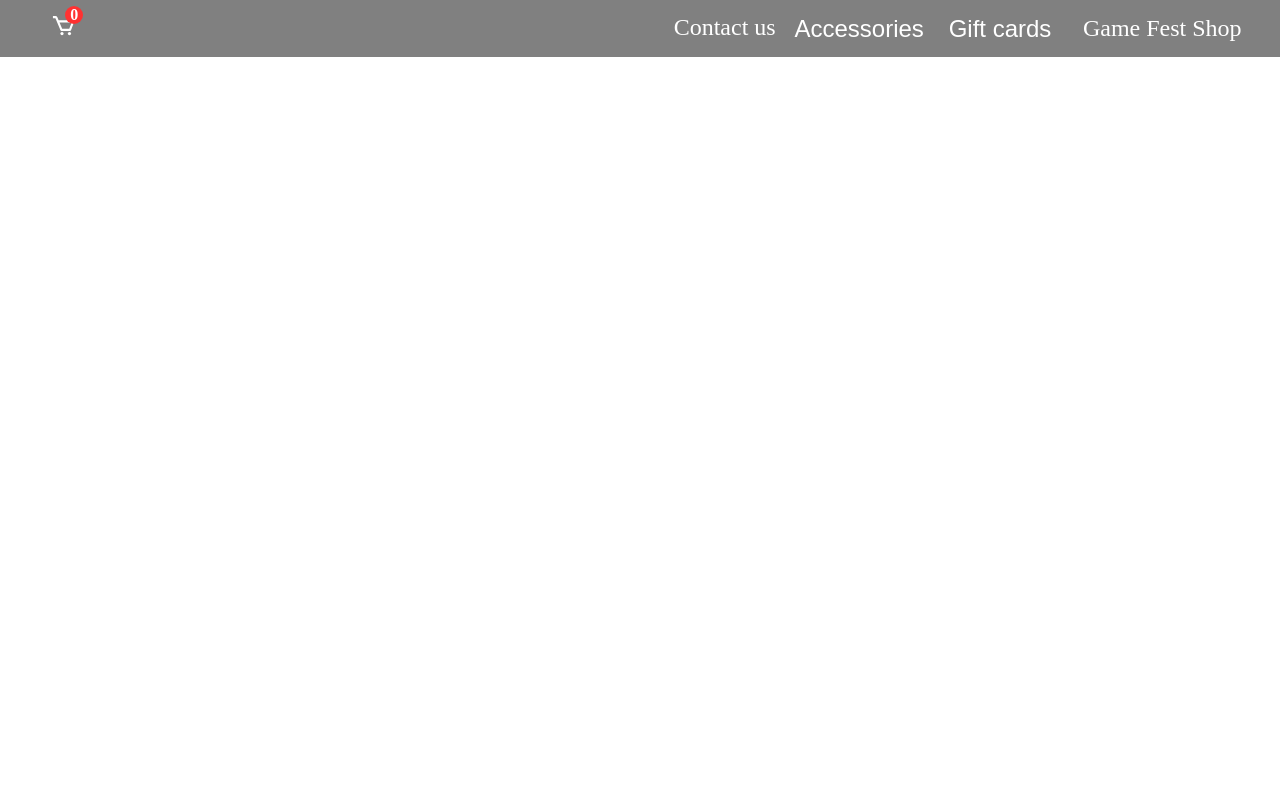
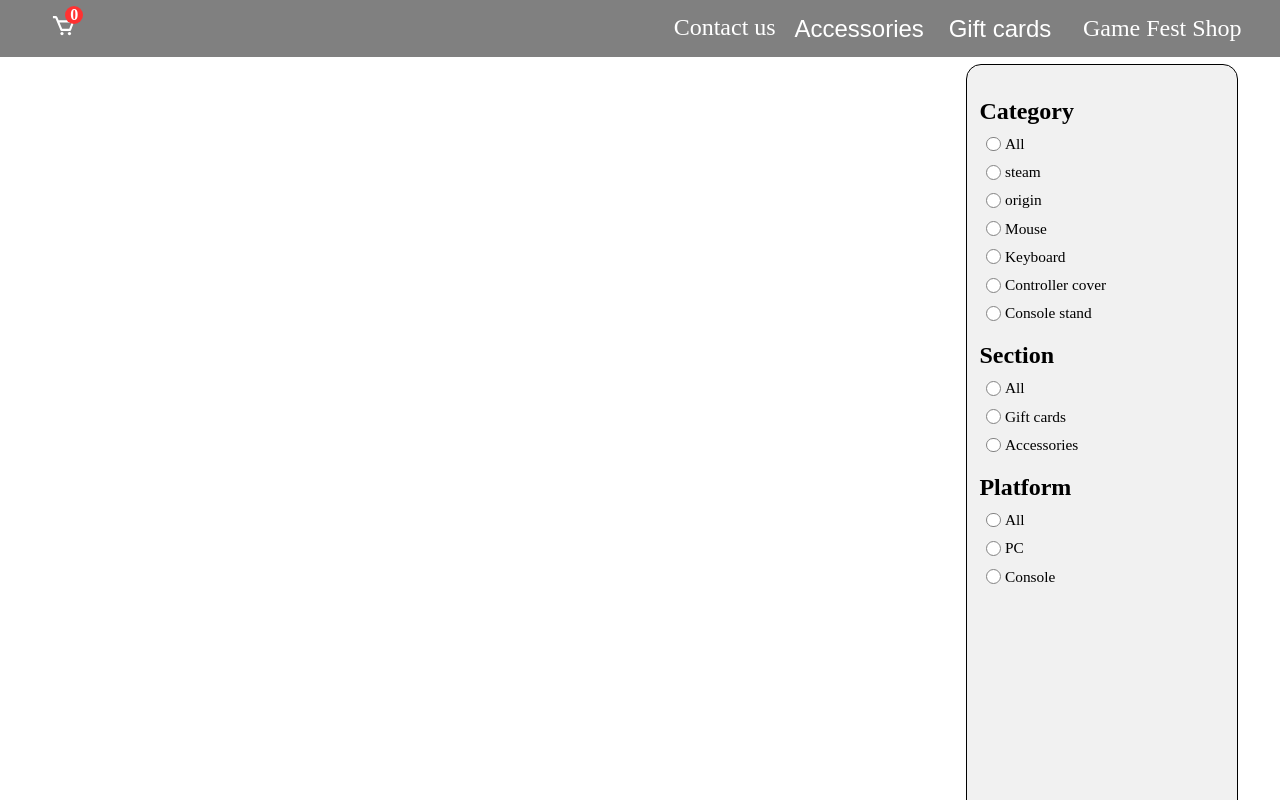
Before and after one commit to Ali-Ghasemi-Tech/game-fest, a React (Create React App) app: page /game-fest/accessories/pc in a window 1280 px wide. Shown: the top 800 px of the page. Built offline with nearby package versions, Linux system fonts and the light colour scheme.

Commit message:
add filter layout and the styles

```diff
--- /dev/null
+++ b/src/components/Filter.jsx
@@ -0,0 +1,99 @@
+import React from "react";
+import "../style/filter.css";
+
+const Filter = () => {
+  return (
+    <>
+      {/*  */}
+      <div className="filter-content">
+        <h2>Category</h2>
+        <label className="sidebar-label">
+          <input type="radio" className="input" name="category" />
+          <span className="checkbox"></span>
+          <span className="text">All</span>
+        </label>
+        <label className="sidebar-label">
+          <input type="radio" className="input" name="category" />
+          <span className="checkbox"></span>
+          <span className="text">steam</span>
+        </label>
+
+        <label className="sidebar-label">
+          <input type="radio" className="input" name="category" />
+          <span className="checkbox"></span>
+          <span className="text">origin</span>
+        </label>
+
+        <label className="sidebar-label">
+          <input type="radio" className="input" name="category" />
+          <span className="checkbox"></span>
+          <span className="text">Mouse</span>
+        </label>
+
+        <label className="sidebar-label">
+          <input type="radio" className="input" name="category" />
+          <span className="checkbox"></span>
+          <span className="text">Keyboard</span>
+        </label>
+
+        <label className="sidebar-label">
+          <input type="radio" className="input" name="category" />
+          <span className="checkbox"></span>
+          <span className="text">Controller cover</span>
+        </label>
+
+        <label className="sidebar-label">
+          <input type="radio" className="input" name="category" />
+          <span className="checkbox"></span>
+          <span className="text">Console stand</span>
+        </label>
+      </div>
+      {/*  */}
+      <div className="filter-content">
+        <h2>Section</h2>
+
+        <label className="sidebar-label">
+          <input type="radio" className="input" name="section" />
+          <span className="checkbox"></span>
+          <span className="text">All</span>
+        </label>
+
+        <label className="sidebar-label">
+          <input type="radio" className="input" name="section" />
+          <span className="checkbox"></span>
+          <span className="text">Gift cards</span>
+        </label>
+
+        <label className="sidebar-label">
+          <input type="radio" className="input" name="section" />
+          <span className="checkbox"></span>
+          <span className="text">Accessories</span>
+        </label>
+      </div>
+      {/*  */}
+      <div className="filter-content">
+        <h2>Platform</h2>
+
+        <label className="sidebar-label">
+          <input type="radio" className="input" name="platform" />
+          <span className="checkbox"></span>
+          <span className="text">All</span>
+        </label>
+
+        <label className="sidebar-label">
+          <input type="radio" className="input" name="platform" />
+          <span className="checkbox"></span>
+          <span className="text">PC</span>
+        </label>
+
+        <label className="sidebar-label">
+          <input type="radio" className="input" name="platform" />
+          <span className="checkbox"></span>
+          <span className="text">Console</span>
+        </label>
+      </div>
+    </>
+  );
+};
+
+export default Filter;
--- a/src/pages/Layout.jsx
+++ b/src/pages/Layout.jsx
@@ -3,6 +3,7 @@ import { useContext } from "react";
 import { StateProvider, useStateContext } from "../StateContext";
 import "../style/layout.css";
 import Product from "../components/Product";
+import Filter from "../components/Filter";
 
 const Layout = ({ cat }) => {
   const { data, toggleClick, controlAmount } = useStateContext();
@@ -30,7 +31,9 @@ const Layout = ({ cat }) => {
             ) : null
           )}
         </div>
-        <div className="filter-container"></div>
+        <div className="filter-container">
+          <Filter />
+        </div>
       </div>
     </>
   );
--- /dev/null
+++ b/src/style/filter.css
@@ -0,0 +1,61 @@
+.filter-content {
+  display: flex;
+  flex-direction: column;
+  row-gap: 0.8vw;
+}
+.sidebar-label {
+  display: flex;
+  align-items: center;
+  position: relative;
+  padding-left: 2vw;
+  -webkit-user-select: none;
+  -moz-user-select: none;
+  -ms-user-select: none;
+  user-select: none;
+}
+.input {
+  opacity: 0;
+  position: absolute;
+  cursor: pointer;
+}
+.checkbox {
+  margin-left: 0.5vw;
+  position: absolute;
+  left: 0;
+  background-color: white;
+  height: 1vw;
+  width: 1vw;
+  border-radius: 100%;
+  cursor: pointer;
+  border: 0.1vw solid rgb(131, 131, 131);
+}
+.sidebar-label:hover input ~ .checkbox {
+  background-color: rgb(209, 209, 209);
+}
+.sidebar-label input:checked ~ .checkbox {
+  background-color: #2196f3;
+}
+.checkbox::after {
+  content: "";
+  display: none;
+  position: absolute;
+}
+.sidebar-label input:checked ~ .checkbox::after {
+  display: block;
+}
+
+.sidebar-label .checkbox::after {
+  top: 0.3vw;
+  left: 0.3vw;
+  border-radius: 50%;
+  width: 0.4vw;
+  height: 0.4vw;
+  background-color: white;
+}
+.text {
+  font-size: clamp(0.5em, 1.2vw, 1.5em);
+  cursor: pointer;
+}
+h2 {
+  margin-bottom: 0;
+}
--- a/src/style/layout.css
+++ b/src/style/layout.css
@@ -2,8 +2,9 @@
   display: grid;
   grid-template-columns: 3fr 1fr;
   gap: 3vw;
-  height: 400px;
+  height: fit-content;
   margin-top: 5vw;
+  align-items: start;
 }
 .product-layout {
   direction: rtl;
@@ -13,3 +14,11 @@
   gap: 3vw;
   margin-left: 5vw;
 }
+.filter-container {
+  width: 80%;
+  height: 200%;
+  background-color: rgb(241, 241, 241);
+  padding: 1vw;
+  border: 0.1vw solid black;
+  border-radius: 15px;
+}
```
